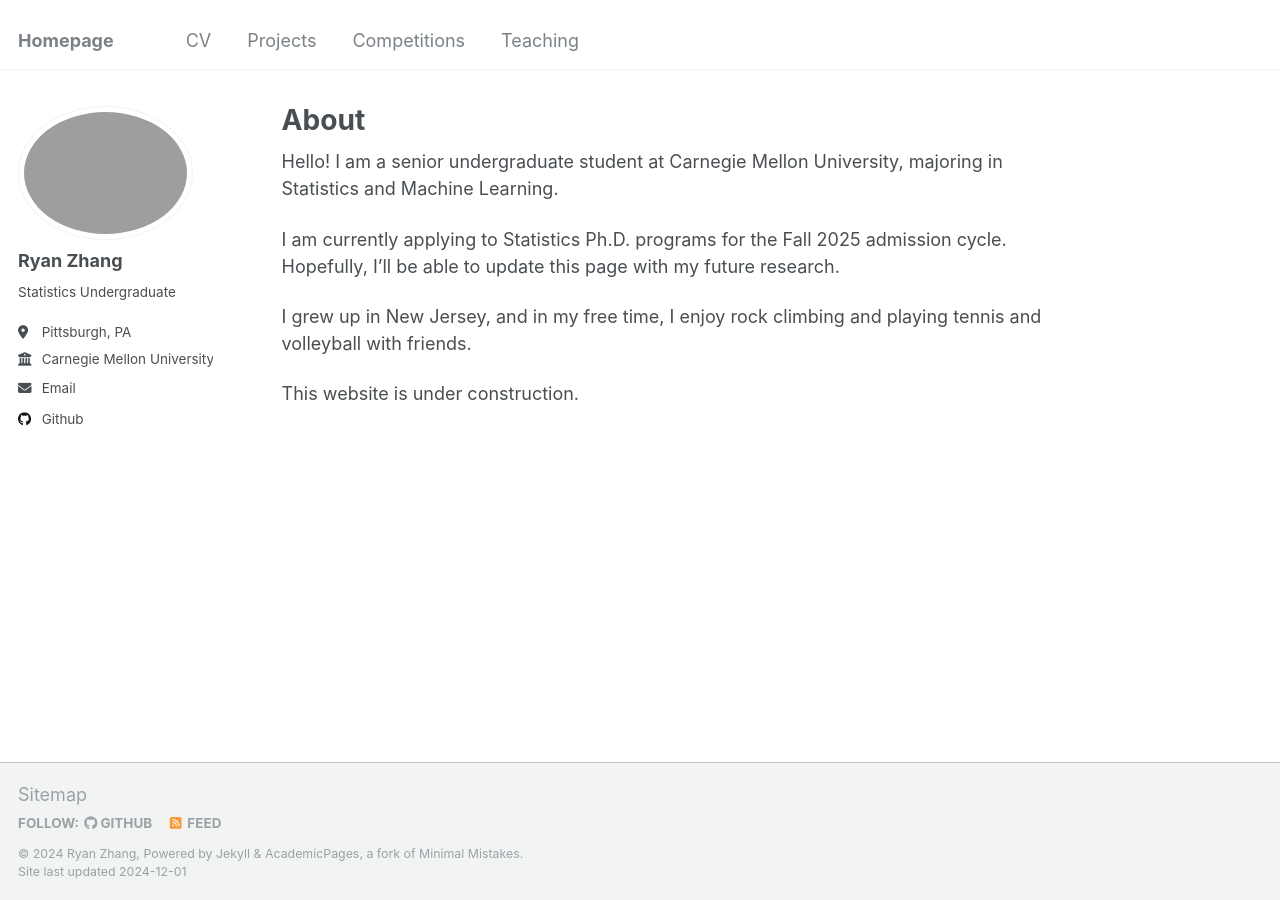
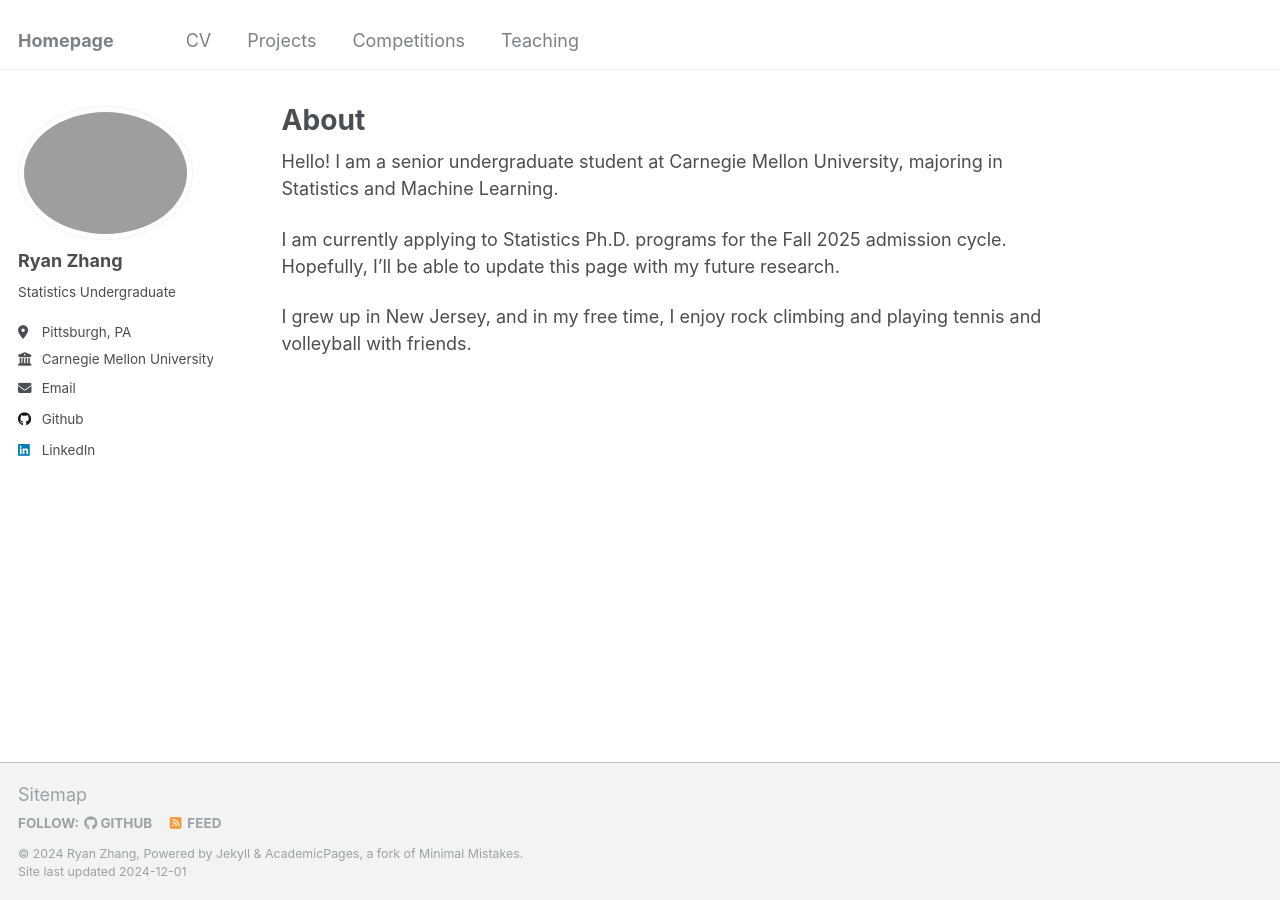
Before and after one commit to rzryanz00/rzryanz00.github.io, a Jekyll site: the page built from _pages/about.md, in a window 1280 px wide. Built offline with Jekyll 4.4.1, drawn with Linux system fonts in a browser that asks for light colours; part of the change alters nothing that is shown.

Commit message:
added linkedin username

```diff
--- a/_config.yml
+++ b/_config.yml
@@ -57,7 +57,7 @@ author:
   keybase          : # Username
   instagram        : # Username
   lastfm           : # Username
-  linkedin         : # Username
+  linkedin         : ryan-zhang-6746641a2
   mastodon         : # URL
   medium           : # URL
   pinterest        : # Username
--- a/_pages/about.md
+++ b/_pages/about.md
@@ -12,5 +12,3 @@ Hello! I am a senior undergraduate student at Carnegie Mellon University, majori
 I am currently applying to Statistics Ph.D. programs for the Fall 2025 admission cycle. Hopefully, I'll be able to update this page with my future research.
 
 I grew up in New Jersey, and in my free time, I enjoy rock climbing and playing tennis and volleyball with friends.
-
-This website is under construction.
```
